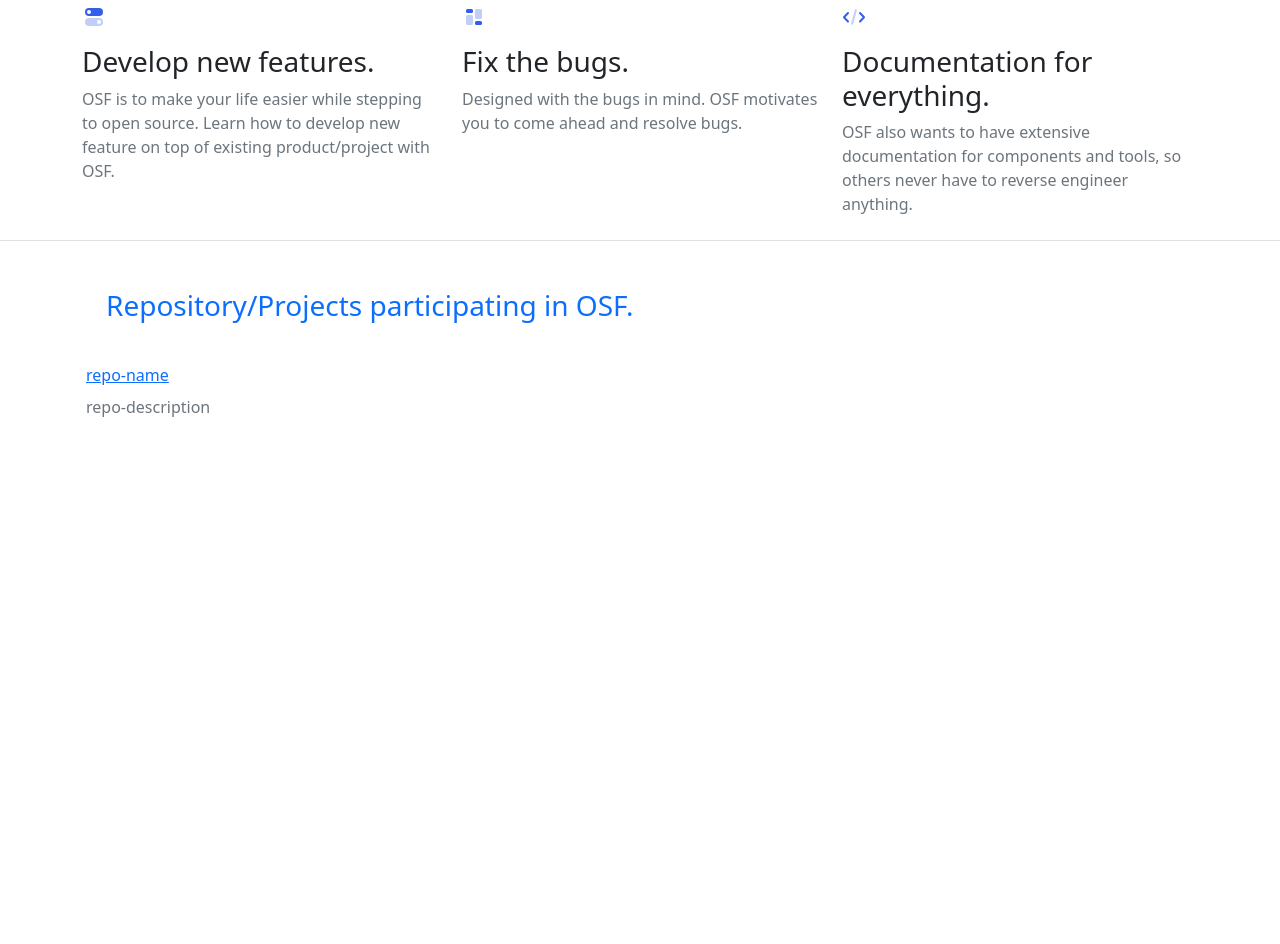
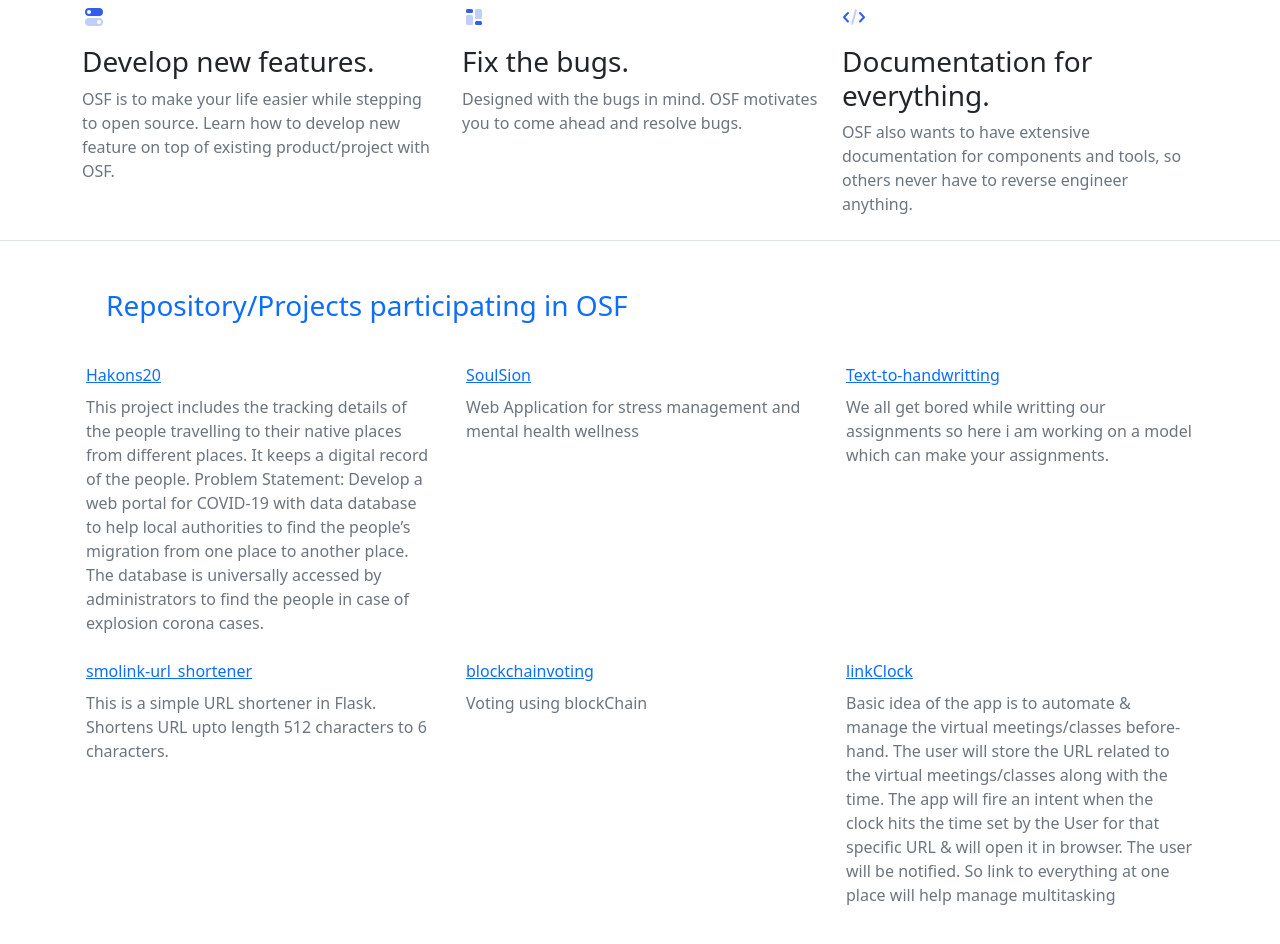
Before and after one commit to siddharth177/osf, a plain HTML site: page index.html in a window 1280 px wide. Shown: the part 430-1374 px from the top of the page. Before the commit the page ends 889 px from the top, so only its background shows below. Drawn offline with nearby package versions, Linux system fonts and the light colour scheme.

Commit message:
added repos

```diff
--- a/assets/js/main.js
+++ b/assets/js/main.js
@@ -1,10 +1,36 @@
 const OSFText = "open source fest";
 const repos = [
     {
-        name: 'repo-name',
-        description: 'repo-description',
-        link: 'https://www.github.com/',
+        name: 'Hakons20',
+        description: 'This project includes the tracking details of the people travelling to their native places from different places. It keeps a digital record of the people. Problem Statement: Develop a web portal for COVID-19 with data database to help local authorities to find the people’s migration from one place to another place. The database is universally accessed by administrators to find the people in case of explosion corona cases.',
+        link: 'https://github.com/aadiiver/Hakons20',
     },
+    {
+        name: 'SoulSion',
+        description: 'Web Application for stress management and mental health wellness',
+        link: 'https://github.com/sauravshah31/SoulSion',
+    },
+    {
+        name: 'Text-to-handwritting',
+        description: 'We all get bored while writting our assignments so here i am working on a model which can make your assignments.',
+        link: 'https://github.com/ghanender-chauhan/Text-to-handwritting-OSF',
+    },
+    {
+        name: 'smolink-url_shortener',
+        description: 'This is a simple URL shortener in Flask. Shortens URL upto length 512 characters to 6 characters.',
+        link: 'https://github.com/ksh168/smolink-url_shortener',
+    },
+    {
+        name: 'blockchainvoting',
+        description: 'Voting using blockChain',
+        link: 'https://github.com/WebdevteamIG/blockchainvoting',
+    },
+    {
+        name: 'linkClock',
+        description: 'Basic idea of the app is to automate & manage the virtual meetings/classes before-hand. The user will store the URL related to the virtual meetings/classes along with the time. The app will fire an intent when the clock hits the time set by the User for that specific URL & will open it in browser. The user will be notified. So link to everything at one place will help manage multitasking',
+        link: 'https://github.com/SomalRudra/linkClock',
+    },
+
 ];
 const contributors = [
 
--- a/index.html
+++ b/index.html
@@ -109,7 +109,7 @@
         <div class="container">
             <div class="col-12 col-md-12 aos-init aos-animate p-4" data-aos="fade-up">
                 <div class="text-primary">
-                    <h3>Repository/Projects participating in OSF.</h3>
+                    <h3>Repository/Projects participating in OSF</h3>
                 </div>
             </div>
             <div id="osf-repos" class="row">
```
Also changed, not shown: contributors.html (added).
